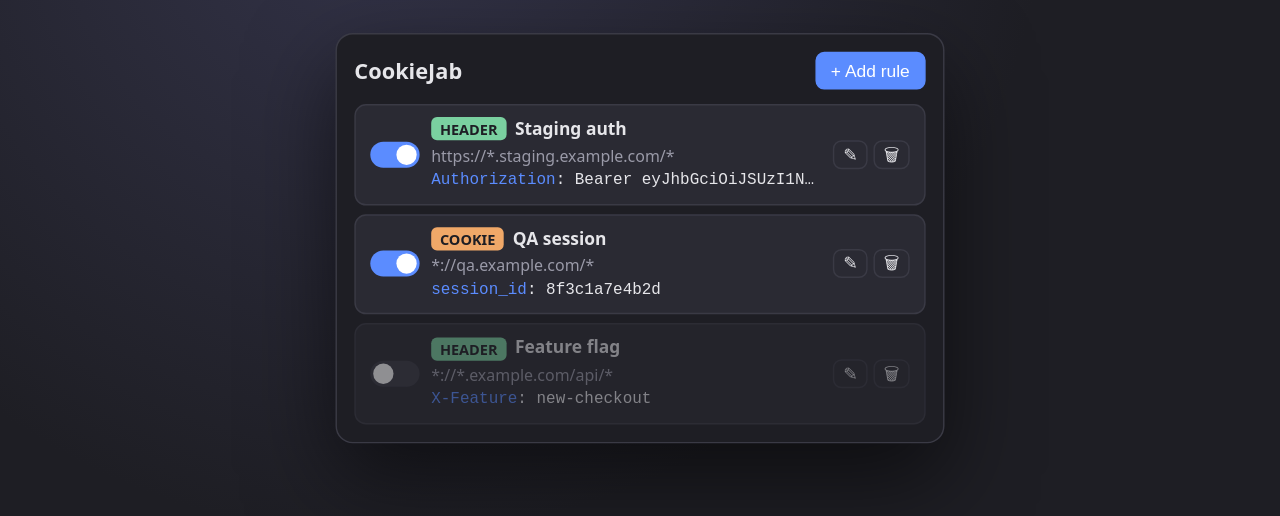
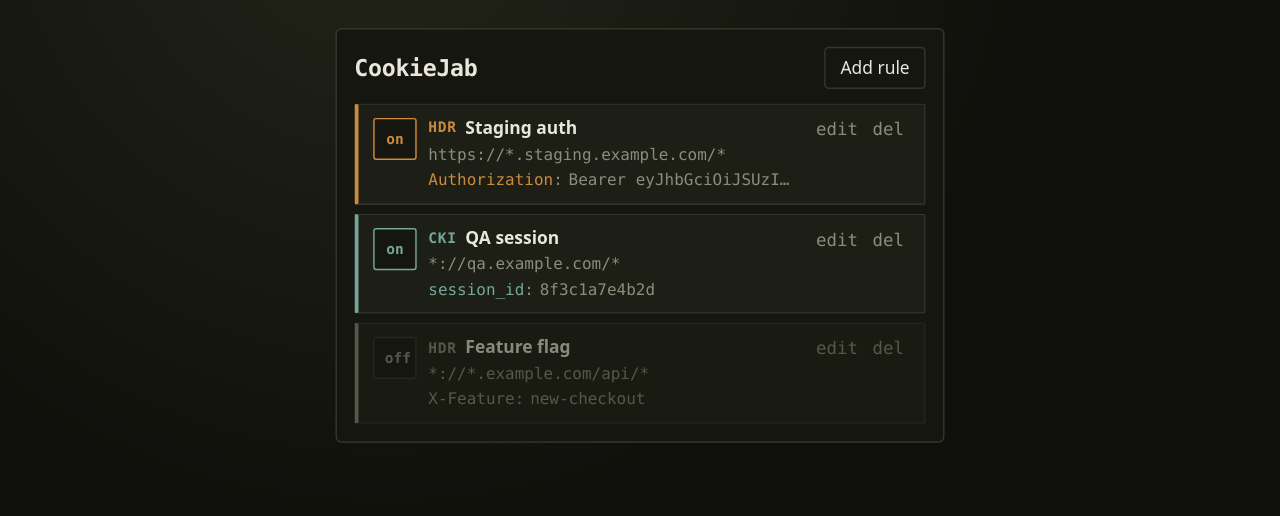
Before and after one commit to amocsub/CookieJab, a browser extension: page store/screenshot-1.html in a window 1280 px wide. Shown: the part 284-800 px from the top of the page. Drawn offline with Linux system fonts and the light colour scheme.

Commit message:
Redesign the popup with a graphite, amber, and teal identity
Replace the dark-panel-with-blue-accent look with a warm graphite
background and an amber and teal duotone that ties a rule's type to
its color everywhere: the left edge, the switch, and the key name.
The switch reads 'on' or 'off' at a fixed width, instead of a small
bracket mark that did not read as enable or disable and that resized
the row when it changed. The match pattern hint is one line.

Co-Authored-By: Claude Fable 5.1 <noreply@anthropic.com>

```diff
--- a/popup.css
+++ b/popup.css
@@ -1,12 +1,14 @@
 :root {
-  --bg: #1e1e24;
-  --panel: #2a2a33;
-  --border: #3a3a45;
-  --text: #e6e6ea;
-  --muted: #9a9aa8;
-  --accent: #5b8cff;
-  --header: #7ad0a0;
-  --cookie: #f0a868;
+  --bg: #15160f;
+  --surface: #1d1f16;
+  --line: #34362a;
+  --ink: #e9e7dc;
+  --muted: #8b8d7c;
+  --amber: #cb8b3e;
+  --amber-ink: #17180f;
+  --teal: #74a79b;
+  --brick: #c06a52;
+  --mono: ui-monospace, "SF Mono", Consolas, "Liberation Mono", monospace;
 }
 
 * { box-sizing: border-box; }
@@ -17,7 +19,7 @@ body {
   padding: 12px;
   font: 13px/1.4 system-ui, -apple-system, sans-serif;
   background: var(--bg);
-  color: var(--text);
+  color: var(--ink);
 }
 
 header {
@@ -27,100 +29,119 @@ header {
   margin-bottom: 10px;
 }
 
-h1 { font-size: 15px; margin: 0; }
+h1 { font: 600 16px/1 var(--mono); margin: 0; letter-spacing: -0.2px; }
 
 button {
-  border: 1px solid var(--border);
-  background: var(--panel);
-  color: var(--text);
-  border-radius: 6px;
+  border: 1px solid var(--line);
+  background: transparent;
+  color: var(--ink);
+  border-radius: 3px;
   padding: 5px 10px;
   cursor: pointer;
-  font-size: 12px;
+  font: 12px system-ui, sans-serif;
 }
-button:hover { border-color: var(--accent); }
-button.primary { background: var(--accent); border-color: var(--accent); color: #fff; }
-button.danger:hover { border-color: #e05a5a; color: #e05a5a; }
+button:hover { border-color: var(--amber); }
+button:focus-visible { outline: 2px solid var(--amber); outline-offset: 1px; }
+button.primary { font-weight: 600; color: var(--amber-ink); }
+button.primary.type-header { background: var(--amber); border-color: var(--amber); }
+button.primary.type-cookie { background: var(--teal); border-color: var(--teal); }
+button.text { border: none; padding: 2px 4px; font-family: var(--mono); color: var(--muted); }
+button.text:hover { color: var(--ink); border-color: transparent; }
+button.text.danger:hover { color: var(--brick); }
 
 #rule-form {
-  background: var(--panel);
-  border: 1px solid var(--border);
-  border-radius: 8px;
+  background: var(--surface);
+  border: 1px solid var(--line);
+  border-radius: 4px;
   padding: 10px;
   margin-bottom: 10px;
 }
 
 .row { display: flex; gap: 8px; margin-bottom: 8px; }
-.row.actions { margin-bottom: 0; }
+.row.actions { margin-bottom: 0; justify-content: flex-end; }
 label { display: flex; flex-direction: column; gap: 3px; font-size: 11px; color: var(--muted); white-space: nowrap; }
 label.grow { flex: 1; min-width: 0; }
-.hint { color: var(--muted); font-size: 11px; margin: -4px 0 8px; }
+.hint { color: var(--muted); font-size: 11px; margin: -4px 0 8px; white-space: nowrap; overflow: hidden; text-overflow: ellipsis; }
 
-input, select {
+input {
   background: var(--bg);
-  border: 1px solid var(--border);
-  color: var(--text);
-  border-radius: 5px;
+  border: 1px solid var(--line);
+  color: var(--ink);
+  border-radius: 2px;
   padding: 5px 7px;
   font-size: 12px;
   width: 100%;
 }
-code { background: var(--bg); padding: 0 3px; border-radius: 3px; }
+input:focus-visible { outline: 2px solid var(--amber); outline-offset: -1px; }
+input.mono { font-family: var(--mono); }
+code { background: var(--bg); padding: 0 3px; border-radius: 2px; font-family: var(--mono); }
+
+.seg { display: flex; border: 1px solid var(--line); border-radius: 2px; overflow: hidden; width: fit-content; }
+.seg button { border: none; border-radius: 0; background: transparent; color: var(--muted); }
+.seg button:not(:first-child) { border-left: 1px solid var(--line); }
+.seg button[aria-pressed="true"].type-header { background: var(--amber); color: var(--amber-ink); font-weight: 600; }
+.seg button[aria-pressed="true"].type-cookie { background: var(--teal); color: var(--amber-ink); font-weight: 600; }
 
 ul { list-style: none; margin: 0; padding: 0; display: flex; flex-direction: column; gap: 6px; }
 
 .rule {
+  --rule-accent: var(--muted);
   display: flex;
-  align-items: center;
+  align-items: flex-start;
   gap: 8px;
-  background: var(--panel);
-  border: 1px solid var(--border);
-  border-radius: 8px;
+  background: var(--surface);
+  border: 1px solid var(--line);
+  border-left: 3px solid var(--rule-accent);
+  border-radius: 2px;
   padding: 8px 10px;
 }
-.rule.disabled { opacity: 0.5; }
+.rule.type-header { --rule-accent: var(--amber); }
+.rule.type-cookie { --rule-accent: var(--teal); }
+.rule.disabled, .rule.invalid { --rule-accent: var(--muted); }
+.rule.disabled { opacity: 0.55; }
 
 .rule-body { flex: 1; min-width: 0; }
 .rule-top { display: flex; align-items: center; gap: 6px; }
-.tag {
-  font-size: 10px;
-  font-weight: 600;
-  text-transform: uppercase;
-  padding: 1px 6px;
-  border-radius: 4px;
-  color: #1e1e24;
+.rule-code { font: 600 10px/1 var(--mono); color: var(--rule-accent); letter-spacing: 0.5px; }
+.rule-name { font-weight: 600; font-size: 12px; overflow: hidden; text-overflow: ellipsis; white-space: nowrap; }
+.rule-url { color: var(--muted); font-family: var(--mono); font-size: 11px; margin-top: 2px; overflow: hidden; text-overflow: ellipsis; white-space: nowrap; }
+.rule-kv { font-family: var(--mono); font-size: 11px; margin-top: 2px; display: flex; align-items: baseline; gap: 4px; overflow: hidden; }
+.rule-kv .k { color: var(--rule-accent); flex: none; }
+.rule-kv .k::after { content: ":"; color: var(--muted); }
+.rule-kv .v { color: var(--muted); overflow: hidden; text-overflow: ellipsis; white-space: nowrap; }
+
+.rule-actions { display: flex; align-items: center; gap: 2px; margin-left: auto; flex: none; }
+
+.rule-toggle input[type="checkbox"] {
+  appearance: none;
+  width: 30px;
+  margin: 1px 0 0;
+  border: 1px solid var(--line);
+  border-radius: 2px;
+  background: var(--bg);
+  color: var(--muted);
+  font: 600 10px/1.7 var(--mono);
+  text-align: center;
+  cursor: pointer;
+  flex: none;
 }
-.tag.header { background: var(--header); }
-.tag.cookie { background: var(--cookie); }
-.rule-name { font-weight: 600; font-size: 12px; overflow: hidden; text-overflow: ellipsis; white-space: nowrap; }
-.rule-url { color: var(--muted); font-size: 11px; margin-top: 2px; overflow: hidden; text-overflow: ellipsis; white-space: nowrap; }
-.rule-kv { font-family: ui-monospace, monospace; font-size: 11px; margin-top: 2px; overflow: hidden; text-overflow: ellipsis; white-space: nowrap; }
-.rule-kv .k { color: var(--accent); }
+.rule-toggle input[type="checkbox"]::after { content: "off"; }
+.rule-toggle input[type="checkbox"]:checked {
+  color: var(--rule-accent);
+  border-color: var(--rule-accent);
+}
+.rule-toggle input[type="checkbox"]:checked::after { content: "on"; }
+.rule-toggle input[type="checkbox"]:focus-visible { outline: 2px solid var(--amber); outline-offset: 1px; }
 
-.rule-actions { display: flex; align-items: center; gap: 4px; }
-
-.switch { position: relative; width: 34px; height: 18px; flex: none; }
-.switch input { opacity: 0; width: 0; height: 0; }
-.slider {
-  position: absolute; inset: 0; cursor: pointer;
-  background: var(--border); border-radius: 18px; transition: .15s;
-}
-.slider::before {
-  content: ""; position: absolute; height: 14px; width: 14px; left: 2px; top: 2px;
-  background: #fff; border-radius: 50%; transition: .15s;
-}
-.switch input:checked + .slider { background: var(--accent); }
-.switch input:checked + .slider::before { transform: translateX(16px); }
-
-.icon-btn { padding: 3px 6px; font-size: 12px; line-height: 1; }
 .empty { color: var(--muted); text-align: center; padding: 20px 0; }
 
-.error { color: #f08080; font-size: 11px; margin: 0 0 8px; white-space: pre-wrap; }
+.error { color: var(--brick); font-size: 11px; margin: 0 0 8px; white-space: pre-wrap; }
 .banner {
-  background: var(--panel);
-  border: 1px solid #e05a5a;
-  border-radius: 8px;
+  background: var(--surface);
+  border: 1px solid var(--brick);
+  border-radius: 4px;
   padding: 8px 10px;
   margin: 0 0 10px;
+  color: var(--ink);
+  font-size: 12px;
 }
-.tag.invalid { background: #e05a5a; color: #fff; }
--- a/store/screenshot-1.html
+++ b/store/screenshot-1.html
@@ -8,15 +8,14 @@
   body {
     width: 1280px; padding: 0;
     display: flex; flex-direction: column; align-items: center; justify-content: center; gap: 36px;
-    background: radial-gradient(circle at 30% 20%, #34344a 0%, #1e1e24 60%);
+    background: radial-gradient(circle at 30% 20%, #23251a 0%, #0f100b 60%);
   }
   .caption { text-align: center; }
-  .caption h2 { margin: 0 0 8px; font-size: 34px; font-weight: 600; }
+  .caption h2 { margin: 0 0 8px; font: 600 34px/1.2 var(--mono); color: var(--ink); letter-spacing: -0.5px; }
   .caption p { margin: 0; color: var(--muted); font-size: 18px; }
   .popup {
     width: 420px; padding: 12px; box-sizing: border-box;
-    background: var(--bg); border: 1px solid var(--border); border-radius: 12px;
-    box-shadow: 0 24px 60px rgba(0, 0, 0, 0.55);
+    background: var(--bg); border: 1px solid var(--line); border-radius: 4px;
     transform: scale(1.45); transform-origin: top center;
   }
 </style>
@@ -29,35 +28,35 @@
   <div class="popup">
     <header>
       <h1>CookieJab</h1>
-      <button class="primary">+ Add rule</button>
+      <button>Add rule</button>
     </header>
     <ul>
-      <li class="rule">
-        <label class="switch"><input type="checkbox" checked><span class="slider"></span></label>
+      <li class="rule type-header">
+        <label class="rule-toggle"><input type="checkbox" checked></label>
         <div class="rule-body">
-          <div class="rule-top"><span class="tag header">header</span><span class="rule-name">Staging auth</span></div>
+          <div class="rule-top"><span class="rule-code">HDR</span><span class="rule-name">Staging auth</span></div>
           <div class="rule-url">https://*.staging.example.com/*</div>
-          <div class="rule-kv"><span class="k">Authorization</span>: Bearer eyJhbGciOiJSUzI1NiJ9.e30.sig</div>
+          <div class="rule-kv"><span class="k">Authorization</span><span class="v">Bearer eyJhbGciOiJSUzI1NiJ9.e30.sig</span></div>
         </div>
-        <div class="rule-actions"><button class="icon-btn">&#9998;</button><button class="icon-btn danger">&#128465;</button></div>
+        <div class="rule-actions"><button class="text">edit</button><button class="text danger">del</button></div>
       </li>
-      <li class="rule">
-        <label class="switch"><input type="checkbox" checked><span class="slider"></span></label>
+      <li class="rule type-cookie">
+        <label class="rule-toggle"><input type="checkbox" checked></label>
         <div class="rule-body">
-          <div class="rule-top"><span class="tag cookie">cookie</span><span class="rule-name">QA session</span></div>
+          <div class="rule-top"><span class="rule-code">CKI</span><span class="rule-name">QA session</span></div>
           <div class="rule-url">*://qa.example.com/*</div>
-          <div class="rule-kv"><span class="k">session_id</span>: 8f3c1a7e4b2d</div>
+          <div class="rule-kv"><span class="k">session_id</span><span class="v">8f3c1a7e4b2d</span></div>
         </div>
-        <div class="rule-actions"><button class="icon-btn">&#9998;</button><button class="icon-btn danger">&#128465;</button></div>
+        <div class="rule-actions"><button class="text">edit</button><button class="text danger">del</button></div>
       </li>
-      <li class="rule disabled">
-        <label class="switch"><input type="checkbox"><span class="slider"></span></label>
+      <li class="rule type-header disabled">
+        <label class="rule-toggle"><input type="checkbox"></label>
         <div class="rule-body">
-          <div class="rule-top"><span class="tag header">header</span><span class="rule-name">Feature flag</span></div>
+          <div class="rule-top"><span class="rule-code">HDR</span><span class="rule-name">Feature flag</span></div>
           <div class="rule-url">*://*.example.com/api/*</div>
-          <div class="rule-kv"><span class="k">X-Feature</span>: new-checkout</div>
+          <div class="rule-kv"><span class="k">X-Feature</span><span class="v">new-checkout</span></div>
         </div>
-        <div class="rule-actions"><button class="icon-btn">&#9998;</button><button class="icon-btn danger">&#128465;</button></div>
+        <div class="rule-actions"><button class="text">edit</button><button class="text danger">del</button></div>
       </li>
     </ul>
   </div>
```
Also changed, not shown: popup.html (+10 -9 lines), popup.js (+29 -14 lines), store/promo-tile.html (+6 -6 lines), store/assets/promo-tile-440x280.png, store/assets/screenshot-1-1280x800.png.
